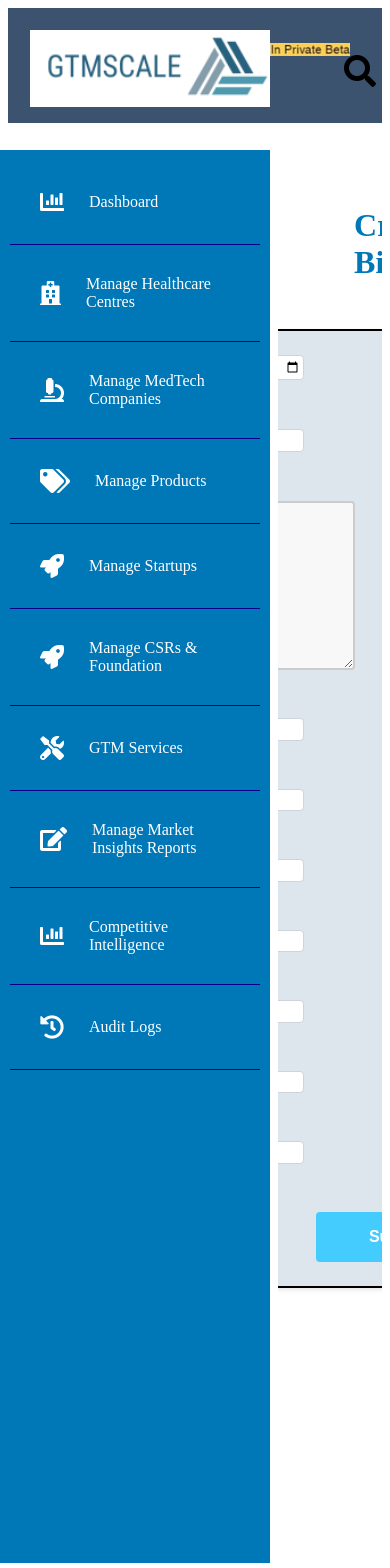
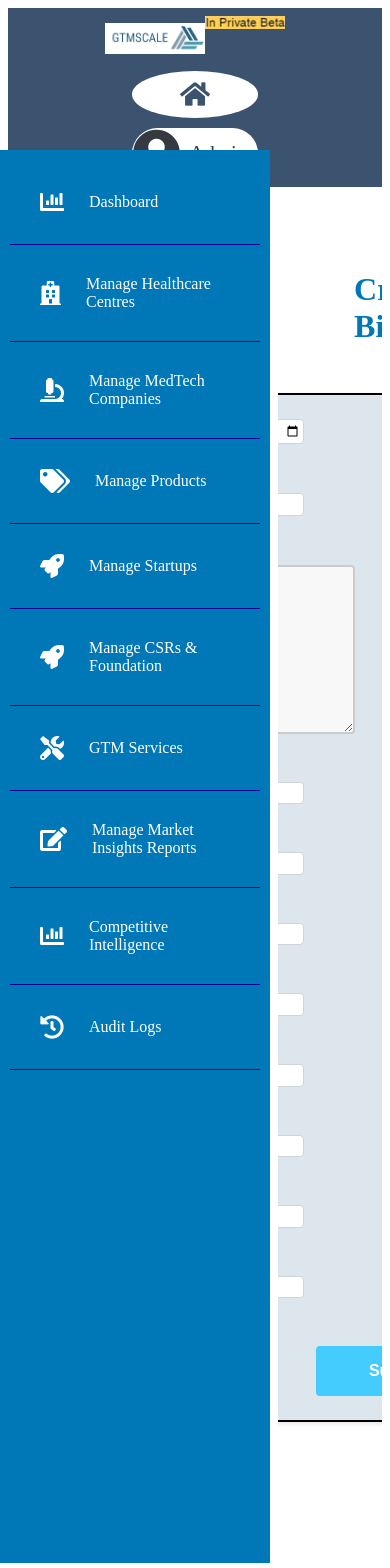
Before and after one commit to GTM4Health/Product, a React (Create React App) app in the folder frontend/: page /admin/dashboard/Admin-Bill in a window 390 px wide. Shown: the top 1568 px of the page. Built offline with nearby package versions, Linux system fonts and the light colour scheme.

Commit message:
Update Bill

```diff
--- a/frontend/src/admin/services/products/AdminBill.js
+++ b/frontend/src/admin/services/products/AdminBill.js
@@ -3,9 +3,8 @@ import axios from 'axios';
 import AdminMenuBar from "../../../layout/admin/AdminMenubar";
 import useAuth from "../../../hooks/useAuth";
 import AdminHeader from "../../../layout/admin/AdminHeader";
-import InvoicePDF from './Invoice';
 import { PDFDownloadLink, Document, Page, Text, View, StyleSheet, Image } from '@react-pdf/renderer';
-
+import Footer from '../../../layout/pages/Footer';
 
 // Create styles
 const styles = StyleSheet.create({
@@ -40,7 +39,7 @@ const styles = StyleSheet.create({
 
 // Invoice PDF component
 const MyDocument = ({ data }) => {
-  const { date, customerName, address, productName, unitCost, quantity, total, igst, finalTotal } = data;
+  const { date, customerName, address, productName, unitCost, quantity, total, igst, cgst, sgst, totalWithGST, finalTotal } = data;
 
   return (
     <Document>
@@ -59,9 +58,11 @@ const MyDocument = ({ data }) => {
           <Text style={styles.bodyItem}>Unit Cost: {unitCost}</Text>
           <Text style={styles.bodyItem}>Quantity: {quantity}</Text>
           <Text style={styles.bodyItem}>Total: {total}</Text>
+          <Text style={styles.bodyItem}>CGST: {cgst}</Text>
+          <Text style={styles.bodyItem}>SGST: {sgst}</Text>
           <Text style={styles.bodyItem}>IGST: {igst}</Text>
-          <Text style={styles.bodyItem}>Total with GST: {total * (igst+100) /100}</Text>
-          <Text style={styles.bodyItem}>Final Total: {total * (igst+100) /100}</Text>
+          <Text style={styles.bodyItem}>Final Total: {totalWithGST}</Text>
+          {/* <Text style={styles.bodyItem}>Final Total: {finalTotal}</Text> */}
         </View>
         <View style={styles.footer}>
           <Text>Invoice billed successfully</Text>
@@ -79,48 +80,40 @@ const Bill = () => {
   const [unitCost, setUnitCost] = useState('');
   const [quantity, setQuantity] = useState('');
   const [igst, setIGST] = useState('');
+  const [cgst, setCGST] = useState('');
+  const [sgst, setSGST] = useState('');
   const [total, setTotal] = useState('');
   const [totalWithGST, setTotalWithGST] = useState('');
   const [finalTotal, setFinalTotal] = useState('');
   const [billStatus, setBillStatus] = useState(null);
 
   useEffect(() => {
-    // Calculate total
     const calculateTotal = () => {
       const calculatedTotal = parseFloat(unitCost) * parseFloat(quantity);
       setTotal(calculatedTotal || '');
     };
 
-    // Calculate total with GST
     const calculateTotalWithGST = () => {
-      const calculatedTotalWithGST = parseFloat(total) + (parseFloat(total) * parseFloat(igst) / 100);
+      let totalGST = 0;
+        if (igst)
+          totalGST += parseFloat(igst);
+        if (cgst)
+          totalGST += parseFloat(cgst);
+        if (sgst)
+          totalGST += parseFloat(sgst);
+      const calculatedTotalWithGST = parseFloat(total) + (parseFloat(total) * totalGST / 100);
       setTotalWithGST(calculatedTotalWithGST || '');
+      setFinalTotal(calculatedTotalWithGST || '');
     };
 
-    // Calculate final total
-    const calculateFinalTotal = () => {
-      setFinalTotal(parseFloat(totalWithGST) || '');
-    };
+    // const calculateFinalTotal = () => {
+    //   setFinalTotal(parseFloat(totalWithGST) || '');
+    // };
 
     calculateTotal();
     calculateTotalWithGST();
-    calculateFinalTotal();
-  }, [unitCost, quantity, igst]);
-
-  const handlePrintInvoice = () => {
-    const data = { date, customerName, address, productName, unitCost, quantity, total, igst, finalTotal };
-    const invoicePdfContent = <InvoicePDF data={data} />;
-
-    // Create a blob URL for the PDF content
-    const pdfBlob = new Blob([invoicePdfContent], { type: 'application/pdf' });
-    const pdfUrl = URL.createObjectURL(pdfBlob);
-
-    // Open a new window or tab with the PDF content
-    window.open(pdfUrl, '_blank');
-
-    // Release the object URL after opening the window/tab
-    URL.revokeObjectURL(pdfUrl);
-  };
+    // calculateFinalTotal();
+  }, [unitCost, quantity, igst, cgst, sgst]);
 
   const handleSubmit = async (e) => {
     e.preventDefault();
@@ -134,6 +127,8 @@ const Bill = () => {
         quantity,
         total,
         igst,
+        cgst,
+        sgst,
         totalWithGST,
         finalTotal
       });
@@ -144,12 +139,13 @@ const Bill = () => {
       setUnitCost('');
       setQuantity('');
       setIGST('');
+      setCGST('');
+      setSGST('');
       setTotal('');
       setTotalWithGST('');
       setFinalTotal('');
       setBillStatus('success');
 
-      // Clear the success message after 2 seconds
       setTimeout(() => {
         setBillStatus(null);
       }, 1000);
@@ -157,7 +153,6 @@ const Bill = () => {
       console.error(error);
       console.log('Error response:', error.response);
       setBillStatus('failure');
-      // show an error message or perform any other error handling
     }
   };
 
@@ -263,6 +258,28 @@ const Bill = () => {
                 />
               </div>
               <div className="form-group">
+                <label htmlFor="cgst">CGST:</label>
+                <input
+                  type="number"
+                  id="cgst"
+                  value={cgst}
+                  onChange={(e) => setCGST(parseFloat(e.target.value))}
+                  placeholder="CGST"
+                  className="form-outline"
+                />
+              </div>
+              <div className="form-group">
+                <label htmlFor="sgst">SGST:</label>
+                <input
+                  type="number"
+                  id="sgst"
+                  value={sgst}
+                  onChange={(e) => setSGST(parseFloat(e.target.value))}
+                  placeholder="SGST"
+                  className="form-outline"
+                />
+              </div>
+              <div className="form-group">
                 <label htmlFor="igst">IGST:</label>
                 <input
                   type="number"
@@ -274,7 +291,7 @@ const Bill = () => {
                 />
               </div>
               <div className="form-group">
-                <label htmlFor="totalWithGST">Total with GST:</label>
+                <label htmlFor="totalWithGST">Final Total:</label>
                 <input
                   type="number"
                   id="totalWithGST"
@@ -284,7 +301,7 @@ const Bill = () => {
                   className="form-outline"
                 />
               </div>
-              <div className="form-group">
+              {/* <div className="form-group">
                 <label htmlFor="finalTotal">Final Total:</label>
                 <input
                   type="number"
@@ -294,10 +311,9 @@ const Bill = () => {
                   placeholder="Final Total"
                   className="form-outline"
                 />
-              </div>
-              {/* <button onClick={handlePrintInvoice}>Print Invoice</button> Button to trigger printing */}
+              </div> */}
               <PDFDownloadLink
-                document={<MyDocument data={{ date, customerName, address, productName, unitCost, quantity, total, igst, finalTotal }} />}
+                document={<MyDocument data={{ date, customerName, address, productName, unitCost, quantity, total, igst, cgst, sgst, totalWithGST, finalTotal }} />}
                 fileName="bill.pdf"
               >
                 {({ blob, url, loading, error }) => {
@@ -310,7 +326,6 @@ const Bill = () => {
                   return 'Download PDF';
                 }}
               </PDFDownloadLink>
-
               <button type="submit" className="hsubtn login-btn">
                 Submit
               </button>
@@ -318,6 +333,7 @@ const Bill = () => {
           </div>
         </div>
       </div>
+      <Footer />
     </div>
   );
 };
--- a/frontend/src/app/App.js
+++ b/frontend/src/app/App.js
@@ -113,11 +113,11 @@ export default function App() {
 //Landing Page
 function Home() {
   return (
-    <div className="landing-page">
-      <div className="content">
+    // <div className="landing-page">
+    //   <div className="content">
         <LandingPage2 />
-      </div>
-    </div>
+    //   </div>
+    // </div>
   );
 }
 
--- a/frontend/src/assets/styles.css
+++ b/frontend/src/assets/styles.css
@@ -1721,11 +1721,83 @@ form.hospital-f .hsubtn {
   text-decoration: none; /* optionally remove underline */
 }
 
+/* Media query for devices with a maximum width of 600px */
+@media (max-width: 600px) {
+  /* Adjustments for smaller devices */
+  .logo {
+    width: 100px; /* Adjust the width of the logo for smaller screens */
+    height: auto; /* Maintain aspect ratio */
+    margin: 0; /* Remove the margin */
+    float: none; /* Remove float */
+    zoom: 1; /* Remove zoom */
+  }
+
+  .toolbar {
+    flex-direction: column; /* Stack toolbar items vertically */
+    padding: 0.5rem; /* Adjust padding */
+  }
+
+  .buttons {
+    flex-direction: column; /* Stack buttons vertically */
+    gap: 10px; /* Add gap between buttons */
+  }
+
+  .card {
+    width: 90%; /* Adjust card width for smaller screens */
+    margin: 1rem auto; /* Center align the cards */
+  }
+
+  /* Additional adjustments for specific elements if needed */
+}
 
 /* .sl{
   max-width: 4em; /* Adjust as needed *
 } */
 
+/* Existing styles... */
+
+/* Media query for devices with a maximum width of 600px */
+@media (max-width: 600px) {
+  /* Adjustments for smaller devices */
+  .logo {
+    width: 100px; /* Adjust the width of the logo for smaller screens */
+    height: auto; /* Maintain aspect ratio */
+    margin: 0; /* Remove the margin */
+    float: none; /* Remove float */
+    zoom: 1; /* Remove zoom */
+  }
+
+  .toolbar {
+    flex-direction: column; /* Stack toolbar items vertically */
+    padding: 0.5rem; /* Adjust padding */
+  }
+
+  .buttons {
+    flex-direction: column; /* Stack buttons vertically */
+    gap: 10px; /* Add gap between buttons */
+  }
+
+  .card {
+    width: 90%; /* Adjust card width for smaller screens */
+    margin: 1rem auto; /* Center align the cards */
+  }
+
+  /* Additional adjustments for specific elements if needed */
+
+  /* Footer adjustments */
+  footer {
+    text-align: center; /* Center align the content inside the footer */
+    padding: 1rem 0; /* Adjust padding */
+    bottom: 0;
+  }
+}
+
+input::-webkit-outer-spin-button,
+input::-webkit-inner-spin-button {
+  -webkit-appearance: none;
+  margin: 0;
+}
+
 
 
 /* You can customize these colors as desired */
--- a/frontend/src/layout/admin/AdminHeader.jsx
+++ b/frontend/src/layout/admin/AdminHeader.jsx
@@ -28,7 +28,7 @@ const AdminHeader = () => {
       <Logo />
       <div className="buttons">
         <div className="search-bar">
-          <i className="fas fa-search fa-2x search-icon"></i>
+          {/* <i className="fas fa-search fa-2x search-icon"></i> */}
         </div>
         <AdminDashHomeButton />
         <div className="user-menu">
--- a/frontend/src/layout/users/Header2.jsx
+++ b/frontend/src/layout/users/Header2.jsx
@@ -23,7 +23,7 @@ const Header2 = ({ user }) => {
       <Logo />
       <div className="buttons">
         <div className="search-bar">
-          <i className="fas fa-search fa-2x search-icon"></i>
+          {/* <i className="fas fa-search fa-2x search-icon"></i> */}
         </div>
         <DashHomeButton />
         <div className="user-menu">
--- a/frontend/src/users/home/LandingPage2.js
+++ b/frontend/src/users/home/LandingPage2.js
@@ -7,9 +7,9 @@ import Header from "../../layout/users/Header";
 import Land2 from "../../images/Land2.png";
 import Intended from "../../images/Intended.png";
 import Benefits from "../../images/Benefits.png";
-//import 'bootstrap/dist/css/bootstrap.min.css'; // Make sure to import Bootstrap CSS.// Import the CSS file you added.
+// import 'bootstrap/dist/css/bootstrap.min.css'; // Make sure to import Bootstrap CSS.// Import the CSS file you added.
 
-
+import HeaderR from "./../../layout/users/HeaderR";
 const LandingPage2 = () => {
   return (
     <div className="page-view">
@@ -77,5 +77,3 @@ export default LandingPage2;
 //     </div>
 //   );
 // };
-
-// export default LandingPage2;
```
Also changed, not shown: frontend/src/layout/pages/FooterR.jsx (added, +54 -0 lines), frontend/src/layout/users/HeaderR.jsx (added, +27 -0 lines), frontend/src/users/home/LP3.js (added, +81 -0 lines).
